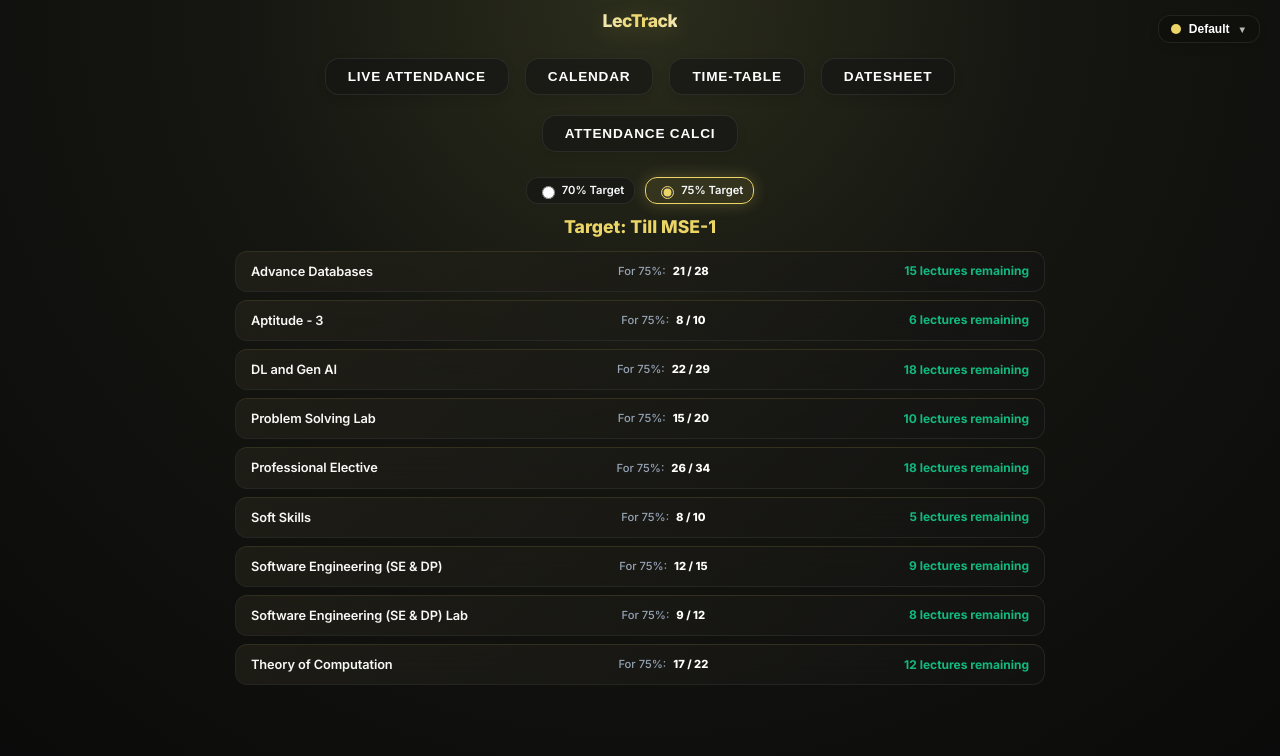
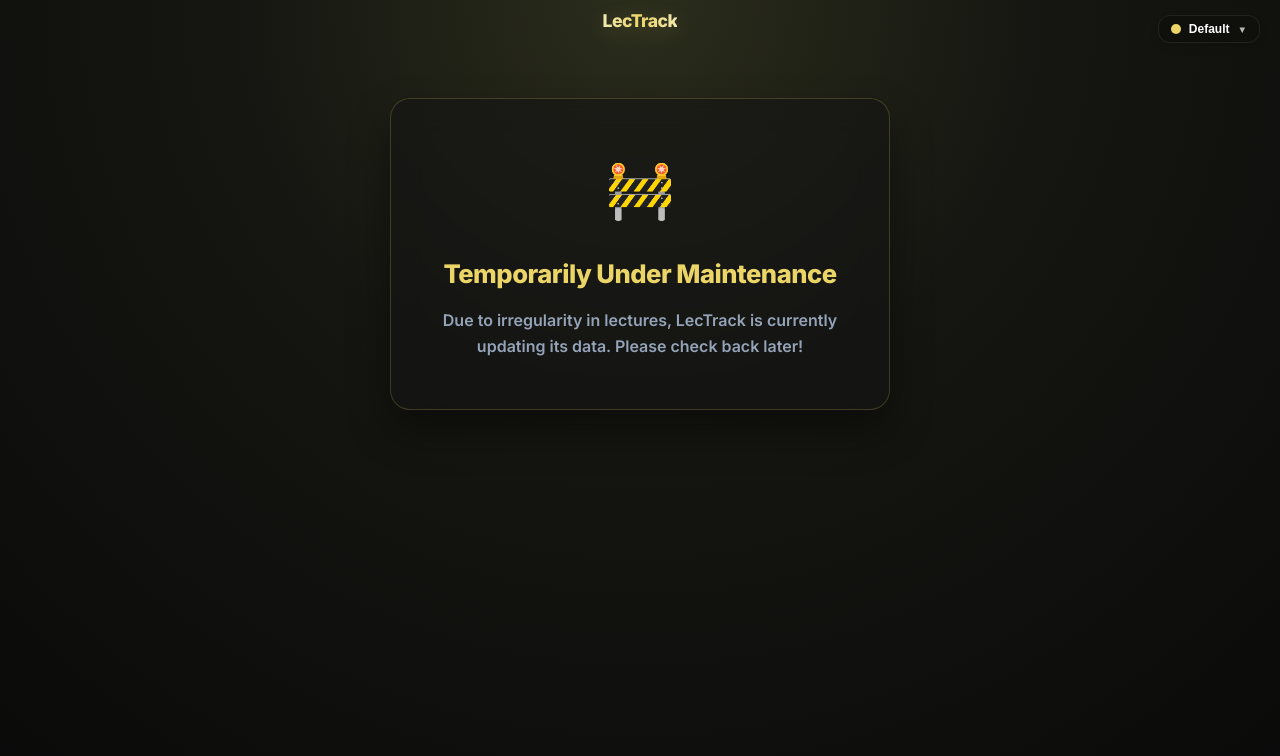
Before and after one commit to 3107Alok/LecTrack, a plain HTML site: page index.html in a window 1280 px wide. Drawn offline with Linux system fonts and the light colour scheme.

Commit message:
feat: Add temporary maintenance banner due to irregular lectures

```diff
--- a/index.html
+++ b/index.html
@@ -26,7 +26,16 @@
   <h1><span class="shimmer-title">LecTrack</span></h1>
 
 
-  <div class="top-btn">
+  <!-- MAINTENANCE MODE BANNER -->
+  <div style="text-align: center; padding: 50px 20px; max-width: 500px; margin: 60px auto; background: var(--glass-bg); border: 1px solid rgba(236, 213, 103, 0.2); border-radius: 20px; box-shadow: 0 20px 40px rgba(0,0,0,0.4); backdrop-filter: blur(16px); -webkit-backdrop-filter: blur(16px);">
+    <div style="font-size: 3.5rem; margin-bottom: 15px; animation: float 4s ease-in-out infinite;">🚧</div>
+    <h2 style="color: var(--accent-teal); font-weight: 900; margin-bottom: 15px; font-size: 1.6rem; letter-spacing: -0.5px;">Temporarily Under Maintenance</h2>
+    <p style="color: var(--text-dim); font-size: 1rem; line-height: 1.6; font-weight: 600; margin: 0;">
+      Due to irregularity in lectures, LecTrack is currently updating its data. Please check back later!
+    </p>
+  </div>
+
+  <div class="top-btn" style="display: none;">
     <button onclick="openAttendance()">Live Attendance</button>
     <button onclick="openCalendar()">Calendar</button>
     <button onclick="openTimeTable()">Time-Table</button>
@@ -34,7 +43,7 @@
   </div>
 
   <div
-    style="display: flex; justify-content: center; margin: -10px auto 25px; gap: 15px; flex-wrap: wrap; padding: 0 20px;">
+    style="display: none; justify-content: center; margin: -10px auto 25px; gap: 15px; flex-wrap: wrap; padding: 0 20px;">
     <button onclick="openAttendanceCalci()"> Attendance Calci</button>
   </div>
 
@@ -43,7 +52,7 @@
     ⚠️ Note: 22 April (Wed) is treated as a holiday
   </div> -->
 
-  <div class="target-toggle">
+  <div class="target-toggle" style="display: none;">
     <label>
       <input type="radio" name="targetPct" value="70" onchange="renderDashboard()"
         style="accent-color: var(--accent-teal);"> 70% Target
@@ -54,10 +63,11 @@
     </label>
   </div>
 
-  <div class="container" id="dashboard"></div>
+  <div class="container" id="dashboard" style="display: none;"></div>
 
   <div id="install-container" style="display: none; text-align: center; margin-top: 20px; margin-bottom: 30px;">
-    <button id="install-btn" style="background: var(--accent-teal); color: #000; padding: 8px 16px; border-radius: 20px; font-weight: 800; font-size: 0.85rem; border: none; cursor: pointer; box-shadow: 0 4px 15px var(--accent-glow); transition: transform 0.2s;">
+    <button id="install-btn"
+      style="background: var(--accent-teal); color: #000; padding: 8px 16px; border-radius: 20px; font-weight: 800; font-size: 0.85rem; border: none; cursor: pointer; box-shadow: 0 4px 15px var(--accent-glow); transition: transform 0.2s;">
       📲 Install App
     </button>
   </div>
```
